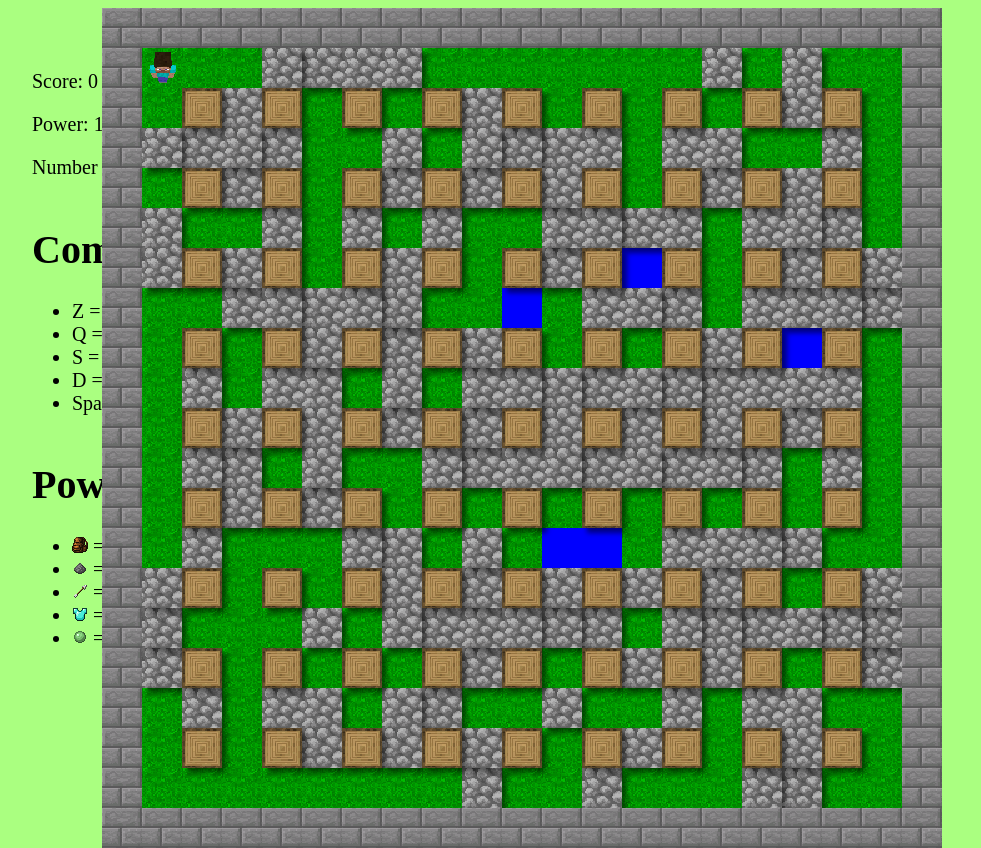
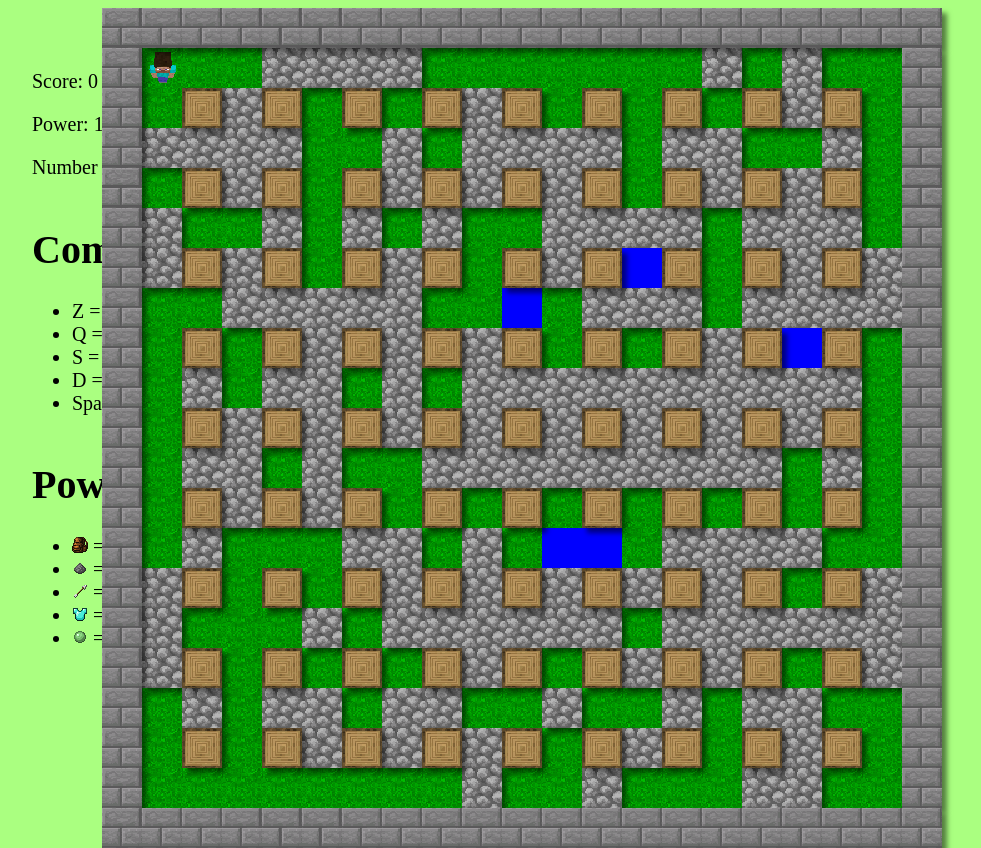
Before and after one commit to RDemarch/Bomberman, a PHP site: page / in a window 1280 px wide. Shown: the whole page, without its empty margins (118-1099 px from the left). Run offline with PHP 8.4, Linux system fonts and the light colour scheme.

Commit message:
Rework border generation

```diff
--- a/index.php
+++ b/index.php
@@ -46,7 +46,12 @@
       </div>
     </div>
     <div id="bottom">
+      <div class="object border" style="top: 0;left: 0;right: 0;height: 40px"></div>
+      <div class="object border" style="top: 40px;left: 0;bottom: 40px;width: 40px"></div>
+      <div class="object border" style="top: 40px;bottom: 40px;right: 0;width: 40px"></div>
+      <div class="object border" style="bottom: 0;left: 0;right: 0;height: 40px"></div>
       <div id="box">
+
       </div>
     </div>
     <script type="text/javascript" src="/javascript/js/script.js"></script>
--- a/js/script.js
+++ b/js/script.js
@@ -68,37 +68,37 @@ for (let wx = 0; wx <= size; wx++) {
   }
 }
 
-let border = document.getElementById('bottom');
-let borderSize = size + 2;
-
-for (let i = 0; i <= borderSize; i++) {
-  let element = document.createElement("div");
-  let style = element.style;
-  style.left = String(i * 40) + 'px';
-  element.classList.add('border');
-  border.appendChild(element);
-
-  element = document.createElement("div");
-  style = element.style;
-  style.left = String(i * 40) + 'px';
-  style.top = String(borderSize * 40) + 'px';
-  element.classList.add('border');
-  border.appendChild(element);
-}
-for (let i = 1; i < borderSize; i++) {
-  let element = document.createElement("div");
-  let style = element.style;
-  style.top = String(i * 40) + 'px';
-  element.classList.add('border');
-  border.appendChild(element);
-
-  element = document.createElement("div");
-  style = element.style;
-  style.top = String(i * 40) + 'px';
-  style.left = String(borderSize * 40) + 'px';
-  element.classList.add('border');
-  border.appendChild(element);
-}
+// let border = document.getElementById('bottom');
+// let borderSize = size + 2;
+//
+// for (let i = 0; i <= borderSize; i++) {
+//   let element = document.createElement("div");
+//   let style = element.style;
+//   style.left = String(i * 40) + 'px';
+//   element.classList.add('border');
+//   border.appendChild(element);
+//
+//   element = document.createElement("div");
+//   style = element.style;
+//   style.left = String(i * 40) + 'px';
+//   style.top = String(borderSize * 40) + 'px';
+//   element.classList.add('border');
+//   border.appendChild(element);
+// }
+// for (let i = 1; i < borderSize; i++) {
+//   let element = document.createElement("div");
+//   let style = element.style;
+//   style.top = String(i * 40) + 'px';
+//   element.classList.add('border');
+//   border.appendChild(element);
+//
+//   element = document.createElement("div");
+//   style = element.style;
+//   style.top = String(i * 40) + 'px';
+//   style.left = String(borderSize * 40) + 'px';
+//   element.classList.add('border');
+//   border.appendChild(element);
+// }
 
 
 let compteur = 1;
--- a/main.css
+++ b/main.css
@@ -22,13 +22,13 @@
   background-image: url("/javascript/images/bg.png");
   image-rendering: pixelated;
   background-size: 40px 40px;
+  z-index: 10;
 }
 #bottom {
   position: absolute;
   width: 840px;
   height: 840px;
   margin: auto;
-
 }
 .token {
   position: absolute;
@@ -78,19 +78,28 @@
   background-image: url("/javascript/images/log.png");
   image-rendering: pixelated;
   background-size: 40px 40px;
-  z-index: 15;
+  box-shadow: 5px 5px 5px 0 rgba(0, 0, 0, 0.5);
+  z-index: 20;
 }
 .border {
   position: absolute;
-  top: 0px;
-  left: 0px;
-  width: 40px;
-  height: 40px;
   background-image: url("/javascript/images/stone_bricks.png");
   image-rendering: pixelated;
   background-size: 40px 40px;
-  z-index: 20;
+  z-index: 50;
 }
+.border::before {
+  background: transparent;
+  content: "";
+  position: absolute;
+  top: 0;
+  bottom: 0;
+  left: 0;
+  right: 0;
+  z-index: -1;
+  box-shadow: 5px 5px 5px 0 rgba(0, 0, 0, 0.5);
+}
+
 .murCassable {
   position: absolute;
   top: 0px;
@@ -100,18 +109,6 @@
   background-image: url("/javascript/images/cobblestone.png");
   image-rendering: pixelated;
   background-size: 40px 40px;
-  z-index: 10;
-}
-.mur:before {
-  background: transparent;
-  content: "";
-  position: absolute;
-  top: 0;
-  bottom: 0;
-  left: 0;
-  right: 0;
-  z-index: -1;
-  box-shadow: 5px 5px 5px 0 rgba(0, 0, 0, 0.5);
 }
 .murCassable:before {
   background: transparent;
```
